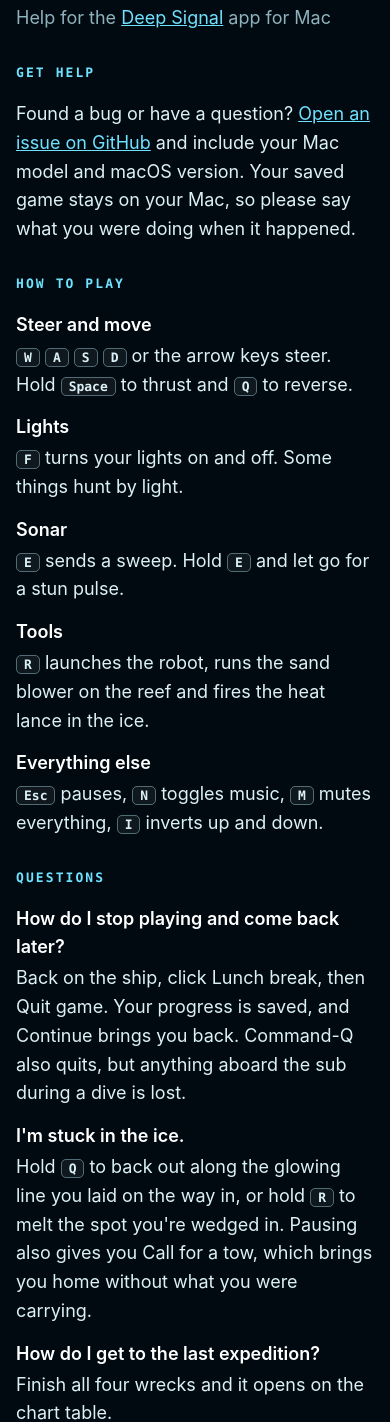
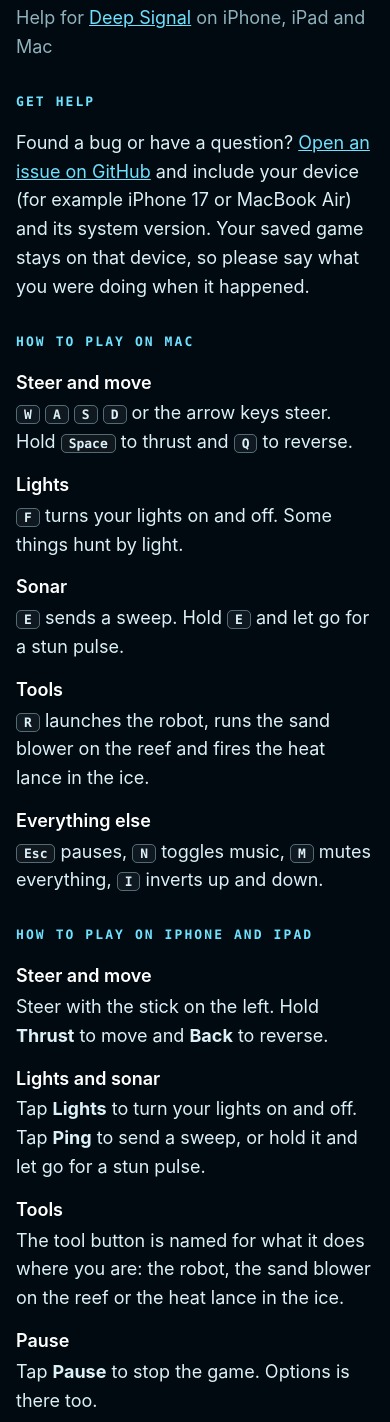
Before and after one commit to lazlaru/deep-signal-site, a plain HTML site: page support.html in a window 390 px wide. Shown: the part 196-1618 px from the top of the page. Drawn offline with Linux system fonts and the light colour scheme.

Commit message:
Live on iPhone and iPad; touch controls on the support page
Co-Authored-By: Claude Opus 5.5 <noreply@anthropic.com>

```diff
--- a/support.html
+++ b/support.html
@@ -24,12 +24,12 @@
 <main>
   <a class="home" href="https://lazlaru.github.io/">← All games and apps by LD Clinton</a>
   <h1>Deep Signal Support</h1>
-  <p class="meta">Help for the <a href="./">Deep Signal</a> app for Mac</p>
+  <p class="meta">Help for <a href="./">Deep Signal</a> on iPhone, iPad and Mac</p>
 
   <h2>Get help</h2>
-  <p>Found a bug or have a question? <a href="https://github.com/lazlaru/deep-signal-site/issues">Open an issue on GitHub</a> and include your Mac model and macOS version. Your saved game stays on your Mac, so please say what you were doing when it happened.</p>
+  <p>Found a bug or have a question? <a href="https://github.com/lazlaru/deep-signal-site/issues">Open an issue on GitHub</a> and include your device (for example iPhone 17 or MacBook Air) and its system version. Your saved game stays on that device, so please say what you were doing when it happened.</p>
 
-  <h2>How to play</h2>
+  <h2>How to play on Mac</h2>
   <dl>
     <dt>Steer and move</dt><dd><kbd>W</kbd> <kbd>A</kbd> <kbd>S</kbd> <kbd>D</kbd> or the arrow keys steer. Hold <kbd>Space</kbd> to thrust and <kbd>Q</kbd> to reverse.</dd>
     <dt>Lights</dt><dd><kbd>F</kbd> turns your lights on and off. Some things hunt by light.</dd>
@@ -38,12 +38,20 @@
     <dt>Everything else</dt><dd><kbd>Esc</kbd> pauses, <kbd>N</kbd> toggles music, <kbd>M</kbd> mutes everything, <kbd>I</kbd> inverts up and down.</dd>
   </dl>
 
+  <h2>How to play on iPhone and iPad</h2>
+  <dl>
+    <dt>Steer and move</dt><dd>Steer with the stick on the left. Hold <b>Thrust</b> to move and <b>Back</b> to reverse.</dd>
+    <dt>Lights and sonar</dt><dd>Tap <b>Lights</b> to turn your lights on and off. Tap <b>Ping</b> to send a sweep, or hold it and let go for a stun pulse.</dd>
+    <dt>Tools</dt><dd>The tool button is named for what it does where you are: the robot, the sand blower on the reef or the heat lance in the ice.</dd>
+    <dt>Pause</dt><dd>Tap <b>Pause</b> to stop the game. Options is there too.</dd>
+  </dl>
+
   <h2>Questions</h2>
   <dl>
-    <dt>How do I stop playing and come back later?</dt><dd>Back on the ship, click Lunch break, then Quit game. Your progress is saved, and Continue brings you back. Command-Q also quits, but anything aboard the sub during a dive is lost.</dd>
+    <dt>How do I stop playing and come back later?</dt><dd>On a Mac, go back to the ship, click Lunch break, then Quit game. Your progress is saved, and Continue brings you back. Command-Q also quits, but anything aboard the sub during a dive is lost. On iPhone and iPad, get back to the ship first, then leave the app.</dd>
     <dt>I'm stuck in the ice.</dt><dd>Hold <kbd>Q</kbd> to back out along the glowing line you laid on the way in, or hold <kbd>R</kbd> to melt the spot you're wedged in. Pausing also gives you Call for a tow, which brings you home without what you were carrying.</dd>
     <dt>How do I get to the last expedition?</dt><dd>Finish all four wrecks and it opens on the chart table.</dd>
-    <dt>Can I play in full screen?</dt><dd>Yes. Choose View › Enter Full Screen, or press <kbd>Control</kbd> <kbd>Command</kbd> <kbd>F</kbd>.</dd>
+    <dt>Can I play in full screen on a Mac?</dt><dd>Yes. Choose View › Enter Full Screen, or press <kbd>Control</kbd> <kbd>Command</kbd> <kbd>F</kbd>.</dd>
     <dt>Can I reset my progress?</dt><dd>Yes, with Reset progress in Options. Click it twice to confirm.</dd>
     <dt>Does the game collect my data?</dt><dd>No. See the <a href="privacy.html">privacy policy</a>.</dd>
   </dl>
```
Also changed, not shown: index.html (+4 -4 lines).
